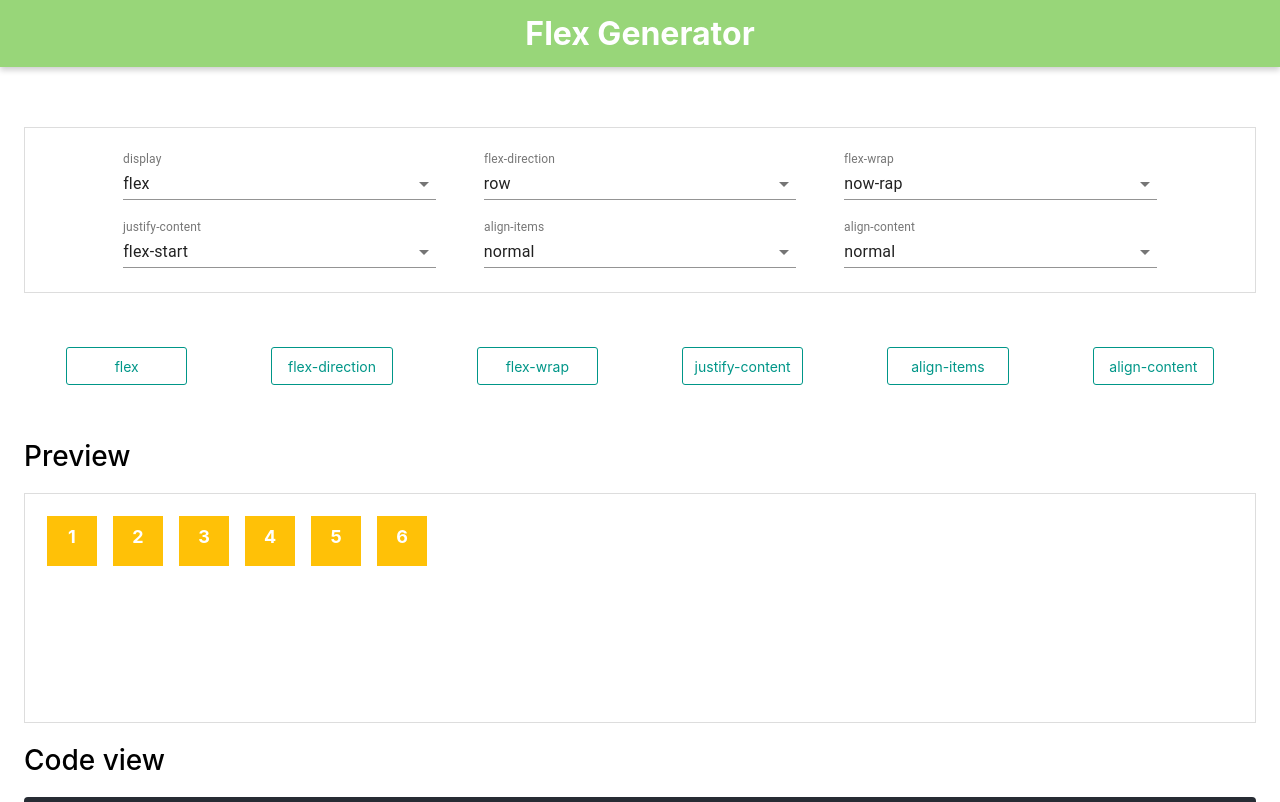
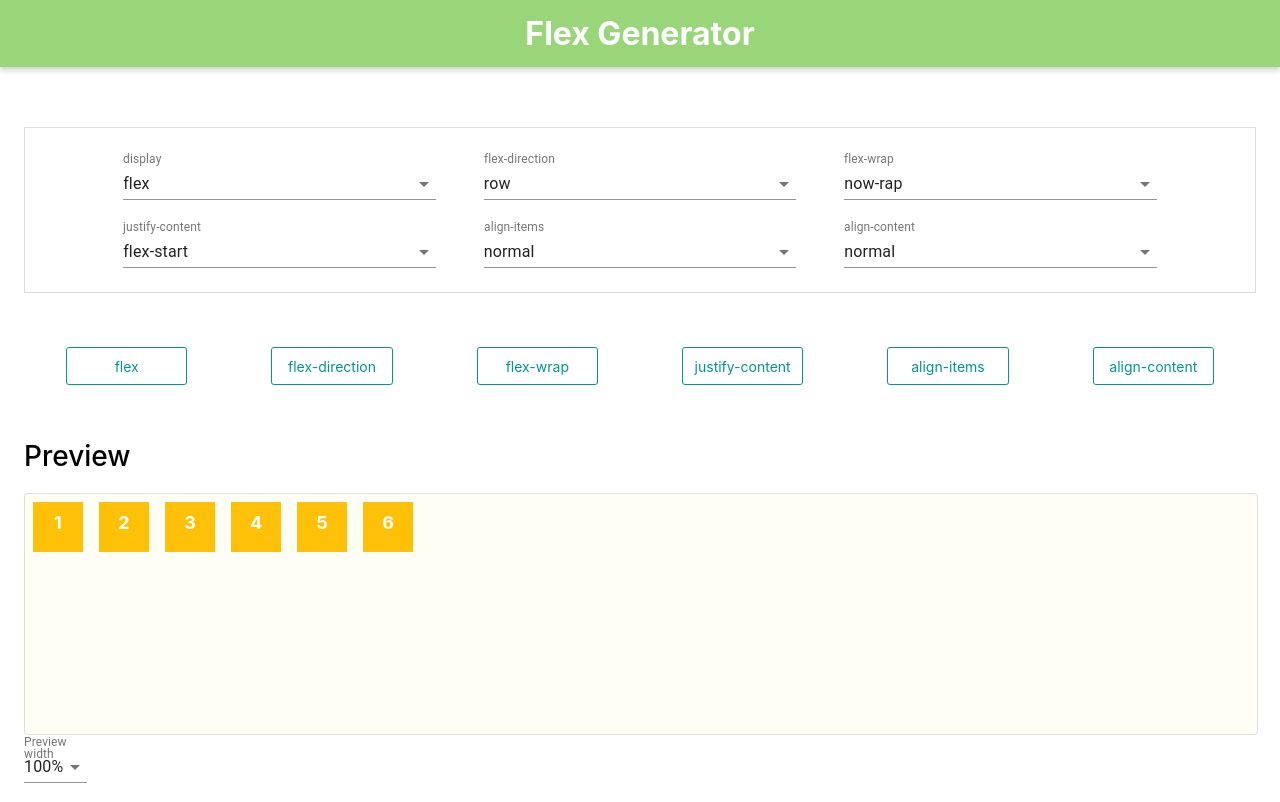
Before and after one commit to Yota-K/flex-generator, a React (Create React App) app in the folder app/: page / in a window 1280 px wide. Shown: the top 802 px of the page. Built offline with nearby package versions, Linux system fonts and the light colour scheme; the HTML template or start-up script is replaced by a standard one.

Commit message:
Preview部分の表示領域の長さを変えられる機能を追加。

```diff
--- a/app/src/components/Preview.js
+++ /dev/null
@@ -1,35 +0,0 @@
-import React from 'react';
-
-import { PreviewSection } from '../styled-components/SectionStyle.js';
-import { H2 } from '../styled-components/Heading';
-
-const Preview = ({
-        flex,
-        flexDirection,
-        flexWrap,
-        justifyContent,
-        alignItems,
-        alignContent,
-    }) => {
-    const numberAry = [1,2,3,4,5,6];
-
-    return (
-        <PreviewSection
-            flex={flex}
-            flexDirection={flexDirection}
-            flexWrap={flexWrap}
-            justifyContent={justifyContent}
-            alignItems={alignItems}
-            alignContent={alignContent}
-        >
-        <H2>Preview</H2>
-            <div id="flex-preview">
-                {numberAry.map(num => (
-                    <div key={num}>{num}</div>
-                ))}
-            </div>
-        </PreviewSection>
-    )
-}
-
-export default Preview;
--- /dev/null
+++ b/app/src/components/Preview/PreviewEdit.js
@@ -0,0 +1,34 @@
+import React, { useState } from 'react';
+
+import FormControl from '@material-ui/core/FormControl';
+import InputLabel from '@material-ui/core/InputLabel';
+import Select from '@material-ui/core/Select';
+import MenuItem from '@material-ui/core/MenuItem';
+
+import { widthAry } from '../../widthArray.js';
+
+const PreviewEdit = ({width, setWidth}) =>  {
+
+    const handleChange = e => {
+        const value = e.target.value;
+        setWidth(value);
+    }
+
+    return (
+        <>
+            <FormControl>
+                <InputLabel>Preview width</InputLabel>
+                <Select
+                    value={width}
+                    onChange={handleChange}
+                >
+                {widthAry.map(width => (
+                    <MenuItem key={width} value={width}>{width}%</MenuItem>
+                ))}
+                </Select>
+            </FormControl>
+        </>
+    )
+}
+
+export default PreviewEdit;
--- /dev/null
+++ b/app/src/components/Preview/index.js
@@ -0,0 +1,44 @@
+import React, { useState } from 'react';
+
+import PreviewEdit from './PreviewEdit';
+
+import { PreviewSection } from '../../styled-components/SectionStyle';
+import { FlexPreview } from '../../styled-components/FlexPreview';
+import { H2 } from '../../styled-components/Heading';
+
+const Preview = ({
+        flex,
+        flexDirection,
+        flexWrap,
+        justifyContent,
+        alignItems,
+        alignContent,
+    }) => {
+    const [width, setWidth] = React.useState(100);
+    const numberAry = [1,2,3,4,5,6];
+
+    return (
+        <PreviewSection>
+            <H2>Preview</H2>
+            <FlexPreview
+                flex={flex}
+                width={width}
+                flexDirection={flexDirection}
+                flexWrap={flexWrap}
+                justifyContent={justifyContent}
+                alignItems={alignItems}
+                alignContent={alignContent}
+            >
+                {numberAry.map(num => (
+                    <div key={num}>{num}</div>
+                ))}
+            </FlexPreview>
+            <PreviewEdit
+                width={width}
+                setWidth={setWidth}
+            />
+        </PreviewSection>
+    )
+}
+
+export default Preview;
--- /dev/null
+++ b/app/src/styled-components/FlexPreview.js
@@ -0,0 +1,27 @@
+import styled from 'styled-components';
+
+export const FlexPreview = styled.div`
+    width: ${props => props.width}%;
+    background: #fffef4;
+    border: 1px solid #ddd;
+    border-radius: 4px;
+    min-height: 240px;
+    display: ${props => props.flex};
+    flex-direction: ${props => props.flexDirection};
+    flex-wrap: ${props => props.flexWrap};
+    justify-content: ${props => props.justifyContent};
+    align-items: ${props => props.alignItems};
+    align-content: ${props => props.alignContent};
+    transition: all 0.8s;
+    div {
+        width: 30px;
+        height: 30px;
+        margin: 8px;
+        padding: 10px;
+        background:  #ffc107;
+        color: #fff;
+        text-align: center;
+        font-size: 18px;
+        font-weight: bold;
+    }
+`
--- /dev/null
+++ b/app/src/widthArray.js
@@ -0,0 +1,12 @@
+export const widthAry = [
+    10,
+    20,
+    30,
+    40,
+    50,
+    60,
+    70,
+    80,
+    90,
+    100
+];
```
Also changed, not shown: app/src/components/Property.js (+5 -5 lines).
